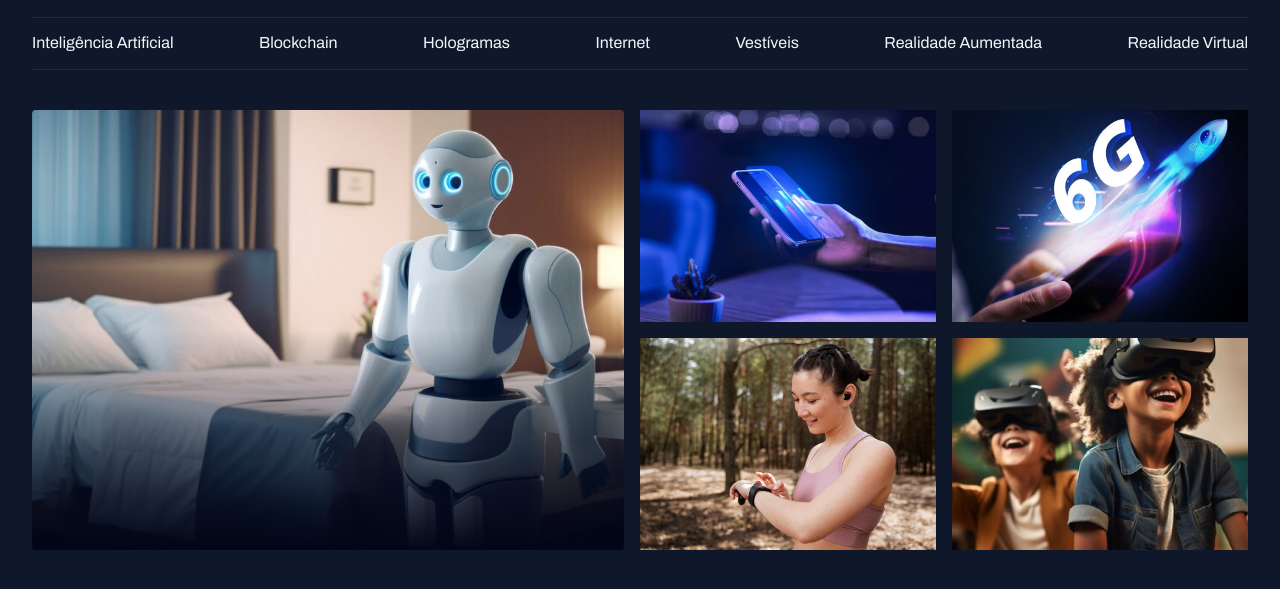
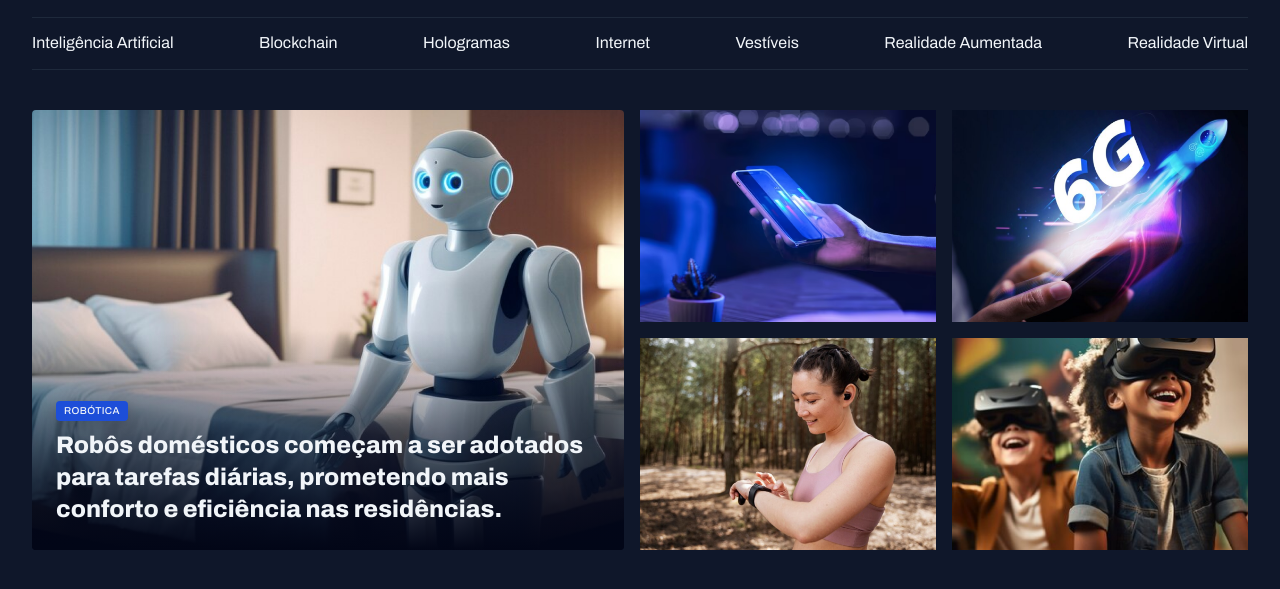
Before and after one commit to FernandoGaut/Portal-de-not-cias, a plain HTML site: page index.html in a window 1280 px wide. Shown: the part 45-634 px from the top of the page. Drawn offline with Linux system fonts and the light colour scheme.

Commit message:
Ajustando conteudo do card

```diff
--- a/index.html
+++ b/index.html
@@ -38,9 +38,16 @@
   </header>
   <main class="grid container">
     <section id="featured" class="grid grid-flow-col gap-16">
-      <div class="card">
+      <figure class="card">
         <img src="assets/img/Image 01.png" alt="">
-      </div>
+
+        <figcaption>
+           <span class="content-tag">robótica</span>
+           <h2 class="text-2xl">
+            Robôs domésticos começam a ser adotados para tarefas diárias, prometendo mais conforto e eficiência nas residências.
+           </h2>
+        </figcaption>
+      </figure>
       <div class="grid grid-cols-2 gap-16">
         <div>
           <img src="assets/img/Image 02.png" alt="">
--- a/styles/global.css
+++ b/styles/global.css
@@ -53,3 +53,15 @@ img {
 main {
   margin-top: 40px;
 }
+
+.content-tag {
+  display: inline-block;
+  padding: 4px 8px;
+  background-color: var(--brand-color-dark);
+  border-radius: 4px;
+  font: 500 10px/1.2 var(--font-family);
+  text-transform: uppercase;
+  letter-spacing: 0.04em;
+  color: var(--text-color-primary);
+  box-shadow: 0px 4px 16px rgb(2, 6, 23, 0.25);
+}
--- a/styles/sections.css
+++ b/styles/sections.css
@@ -20,5 +20,16 @@
         #020617 100%
       );
     }
+
+    figcaption{
+      position: absolute;
+      bottom: 0;
+
+      padding: 24px;
+
+      h2 {
+        margin-top: 8px;
+      }
+    }
   }
 }
--- a/styles/utility.css
+++ b/styles/utility.css
@@ -13,3 +13,19 @@
 .gap-16 {
   gap: 16px;
 }
+
+.text-2xl {
+  font: var(--h1);
+}
+
+.text-xl {
+  font: var(--h2);
+}
+
+.text-lg {
+  font: var(--h3);
+}
+
+.text-sm {
+  font: var(--text-sm);
+}
```
